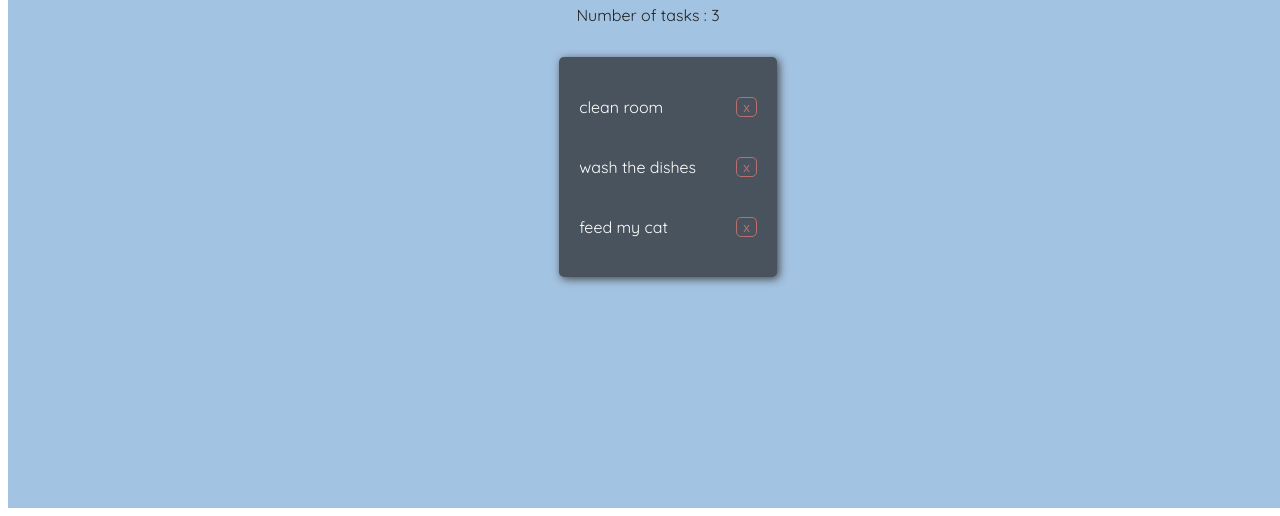
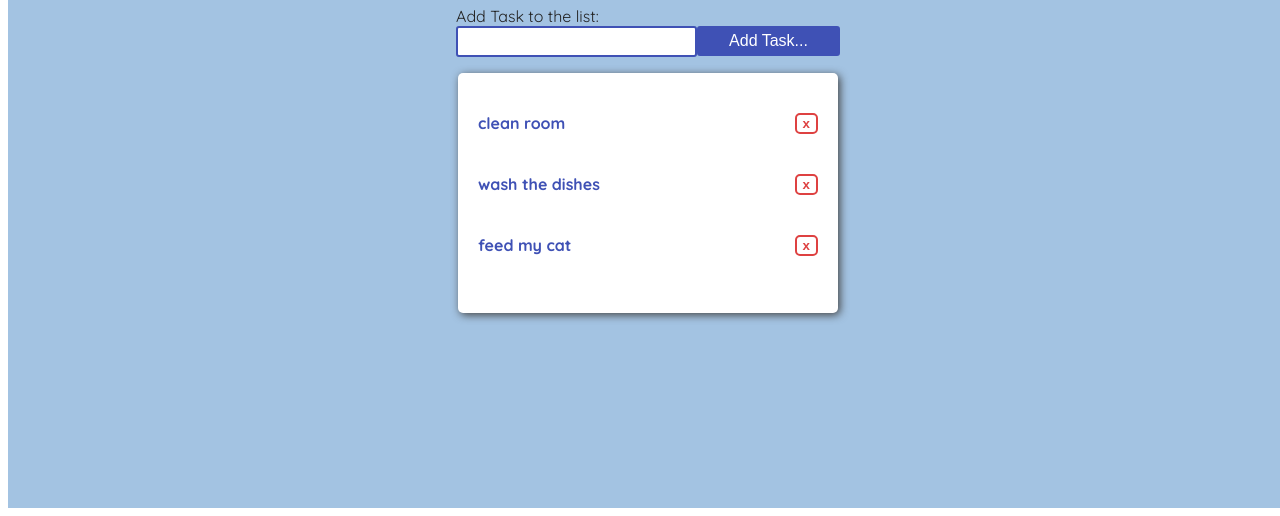
Before and after one commit to MirekKopec/16.4-Webpack-TODO-app, a React app: page / in a window 1280 px wide. Shown: the part 300-816 px from the top of the page. Built offline with nearby package versions, Linux system fonts and the light colour scheme; some packages are replaced by stand-ins of ours.

Commit message:
added todoForm.js

```diff
--- a/src/components/Title.js
+++ b/src/components/Title.js
@@ -1,11 +1,9 @@
 import React from 'react';
 
 const Title = props =>
-
     <div>
         <h1>{props.title}</h1>
-        <p>Number of tasks :  {props.count}</p>
+        <p>Number of tasks: {props.count}</p>
     </div>
 
-
 export default Title;
--- /dev/null
+++ b/src/components/TodoForm.js
@@ -0,0 +1,37 @@
+import React from 'react';
+import style from '../styles/TodoForm.css';
+
+class TodoForm extends React.Component {
+    constructor(props) {
+        super(props);
+        this.state = {
+            value: ''
+        }
+
+    this.handleChange = this.handleChange.bind(this);
+    this.handleSubmit = this.handleSubmit.bind(this);
+    }
+
+    handleChange(event) {
+    this.setState({value: event.target.value});
+    }
+
+    handleSubmit(event) {
+    event.preventDefault();
+    }
+
+    render() {
+        return(
+            <div className={style.formStyle}>
+                Add Task to the list:
+                <form onSubmit={this.handleSubmit}>
+                    <input type="text" value={this.state.value} onChange={this.handleChange}/>
+                    <input className={style.btnSubmit} type="submit" value="Add Task..." onClick={() => this.props.addTodo(this.state.value)}/>
+                </form>
+            </div>
+        );
+    }
+
+}
+
+export default TodoForm;
--- a/src/components/Todolist.js
+++ b/src/components/Todolist.js
@@ -1,5 +1,5 @@
 import React from 'react';
-import style from '../styles/Todolist.css';
+import style from '../styles/TodoList.css';
 
 class TodoList extends React.Component {
     constructor(props) {
--- a/src/containers/App.js
+++ b/src/containers/App.js
@@ -2,7 +2,9 @@ import React from 'react';
 import uuid from 'uuid';
 import style from '../styles/App.css';
 import Title from '../components/Title.js';
-import Todolist from '../components/TodoList.js';
+import TodoList from '../components/TodoList.js';
+import TodoForm from '../components/TodoForm.js';
+
 
 class App extends React.Component {
     constructor(props) {
@@ -41,7 +43,9 @@ class App extends React.Component {
                 <Title title = 'To do list'
                     count = {this.state.data.length}
                 />
-                <Todolist list = {this.state.data}
+                <TodoForm addTodo = {this.addTodo.bind(this)}
+                />
+                <TodoList list = {this.state.data}
                     removeItem = {this.removeTodo.bind(this)}
                 />
             </div>
--- a/src/index.js
+++ b/src/index.js
@@ -1,7 +1,8 @@
 import React from 'react';
 import ReactDOM from 'react-dom';
+import uuid from 'uuid';
+import { AppContainer } from 'react-hot-loader';
 import App from './containers/App';
-import { AppContainer } from 'react-hot-loader';
 
 ReactDOM.render(
     <App />,
--- /dev/null
+++ b/src/styles/TodoForm.css
@@ -0,0 +1,30 @@
+
+.formStyle {
+    text-align: left;
+}
+
+input {
+	border: 2px solid #3f51b5;
+    border-radius: 3px;
+    padding: 6px 30px;
+}
+
+.btnSubmit {
+	color: #fff;
+    padding: 4px 30px;
+    font-size: 16px;
+    transition-duration: 0.6s;
+    cursor: pointer;
+    background-color: #3f51b5;
+    border: 2px solid #3f51b5;
+    border-radius: 3px;
+}
+
+.btnSubmit:hover {
+    background-color: #fff;
+    color: #3f51b5;
+}
+
+input:focus, .btnSubmit:focus {
+	outline: 0;
+}
--- a/src/styles/Todolist.css
+++ b/src/styles/Todolist.css
@@ -1,25 +1,39 @@
 
 .TodoList {
-    background-color: #49535d;
+    background-color: #fff;
     border-radius: 5px;
     box-shadow: 2px 2px 8px #444;
+    min-width: 340px;
+    min-height: 200px;
     max-width: 700px;
     padding: 20px;
-    width: 100%;
 }
 
 .liStyle {
-	color: #fff;
+	color: #3f51b5;
     display: flex;
-    flex-wrap: nowrap;
+    flex-wrap: wrap;
     justify-content: space-between;
     padding: 20px 0;
+    font-weight: bold;
 }
 
 
 .btnDelete {
-    border: 1px solid #b96f6f;
+    border: 2px solid #de4141;
     border-radius: 5px;
     background-color: inherit;
-    color: #b96f6f;
+    color: #de4141;
+    font-weight: bold;
+    margin-left: 5px;
+    transition-duration: 0.6s;
 }
+
+.btnDelete:focus {
+    outline: 0;
+}
+
+.btnDelete:hover {
+    background-color: #de4141;
+    color: #fff;
+}
--- a/webpack.config.js
+++ b/webpack.config.js
@@ -1,9 +1,8 @@
 const path = require('path');
-//var czy const??
-var webpack = require('webpack');
-var HtmlWebpackPlugin = require('html-webpack-plugin');
-var UglifyJSPlugin = require('uglifyjs-webpack-plugin');
-var OptimizeJsPlugin = require('optimize-js-plugin');
+const webpack = require('webpack');
+const HtmlWebpackPlugin = require('html-webpack-plugin');
+const UglifyJSPlugin = require('uglifyjs-webpack-plugin');
+const OptimizeJsPlugin = require('optimize-js-plugin');
 
 
 var env = process.env.NODE_ENV || 'development';
@@ -41,7 +40,6 @@ module.exports = {
         rules: [
             {
                 test: /\.js$/,
-                exclude: /node_modules/,
                 loader: "babel-loader"
             },
             {
@@ -57,5 +55,7 @@ module.exports = {
                 ]
             }
         ]
-    }
+    },
+
+    plugins: plugins
 };
```
Also changed, not shown: package.json (+17 -18 lines), src/index.html (indentation only), 1 other file. Lines whose indentation alone changed are shown as unchanged.
